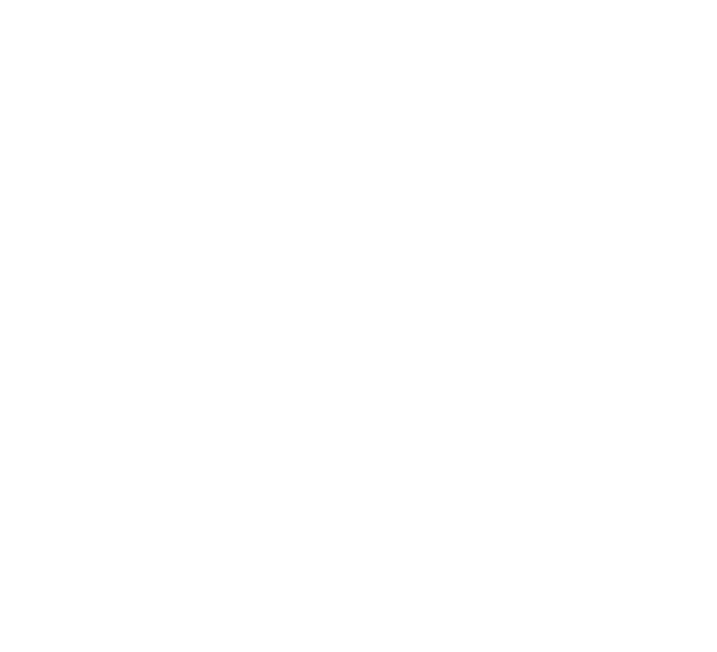
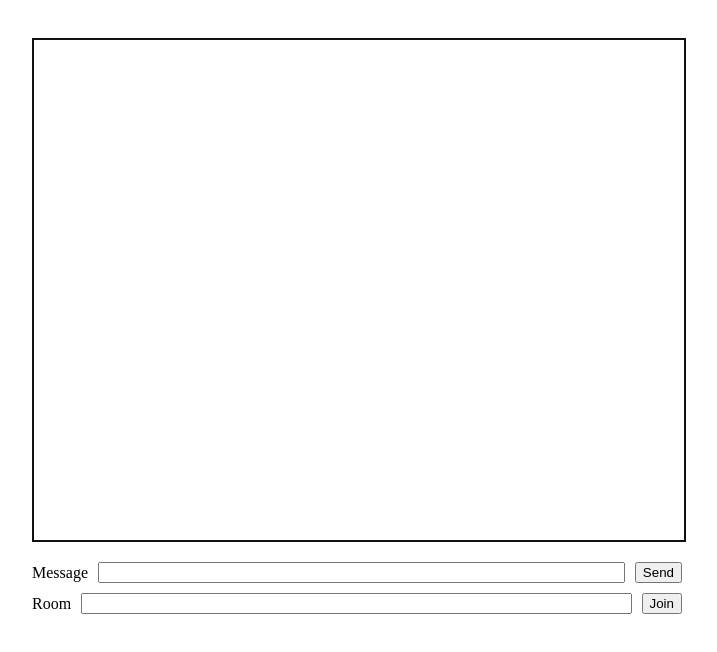
Before and after one commit to Cphasanulbanna/Zap-Chat, a website with bundled scripts: page client/index.html in a window 1280 px wide. Shown: the whole page, without its empty margins (6-723 px from the left). Built offline with nearby package versions, Linux system fonts and the light colour scheme; files whose address does not match are found by name.

Commit message:
chat screen ui

```diff
--- a/client/index.html
+++ b/client/index.html
@@ -7,6 +7,22 @@
     <title>Document</title>
 </head>
 <body>
-
+    <section style="padding: 30px;">
+        <div  class="chat-box" style="width: 650px;">
+            <div style="border: 2px solid #111; width: 100%; height: 500px" class="screen"></div>
+            <div style="margin-top: 20px; display:flex; flex-direction: column; justify-content: start; gap: 10px" class="control-box">
+                <div style="display: flex; align-items: center; gap: 10px" class="message-box">
+                    <label for="message">Message</label>
+                    <input style="flex: auto;" type="text" for="message" id="message">
+                    <button  type="submit">Send</button>
+                </div>
+                <div style="display: flex; align-items: center; gap: 10px" class="room-box">
+                    <label for="message">Room</label>
+                    <input style="flex: auto;" type="text" for="message" id="message">
+                    <button type="submit">Join</button>
+                </div>
+            </div>
+        </div>
+    </section>
 </body>
 </html>
--- a/client/package.json
+++ b/client/package.json
@@ -5,7 +5,7 @@
   "type": "module",
   "scripts": {
     "test": "echo \"Error: no test specified\" && exit 1",
-    "dev": "nodemon script.js"
+    "dev": "npx live-server --port=5500"
   },
   "keywords": [],
   "author": "",
--- a/client/script.js
+++ b/client/script.js
@@ -1,3 +1,7 @@
 import { io } from "socket.io-client";
 
 const socket = io("http://localhost:3000")
+
+socket.on("connect", () => {
+    console.log(`Connected to the server with id ${socket.id}`);
+})
--- a/server/server.js
+++ b/server/server.js
@@ -1,6 +1,6 @@
 const io = require('socket.io')(3000, {
     cors:  {
-        origin: ["https://localhost:8080"]
+        origin: ["https://localhost:5500"]
     }
 })
 
```
